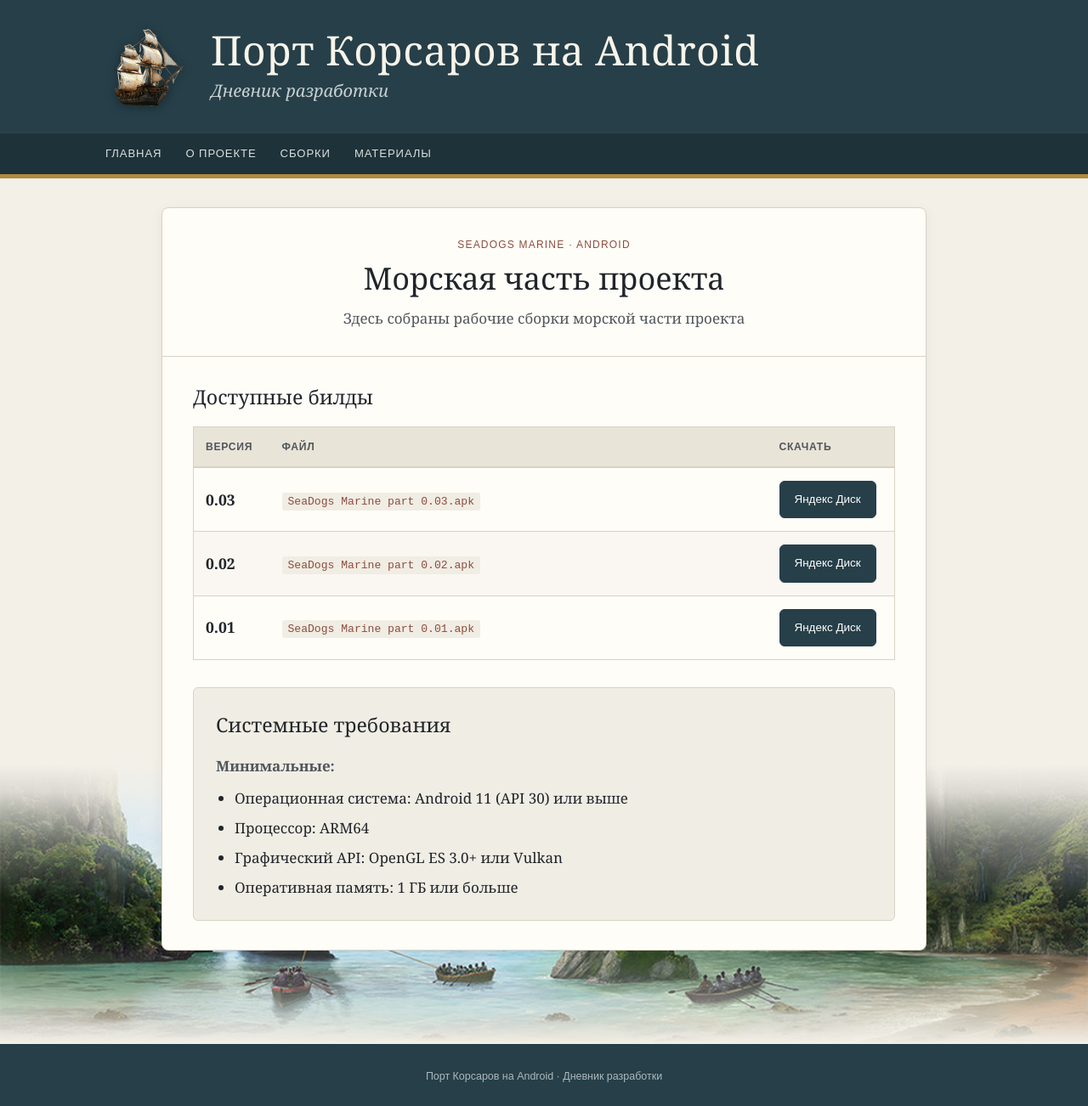
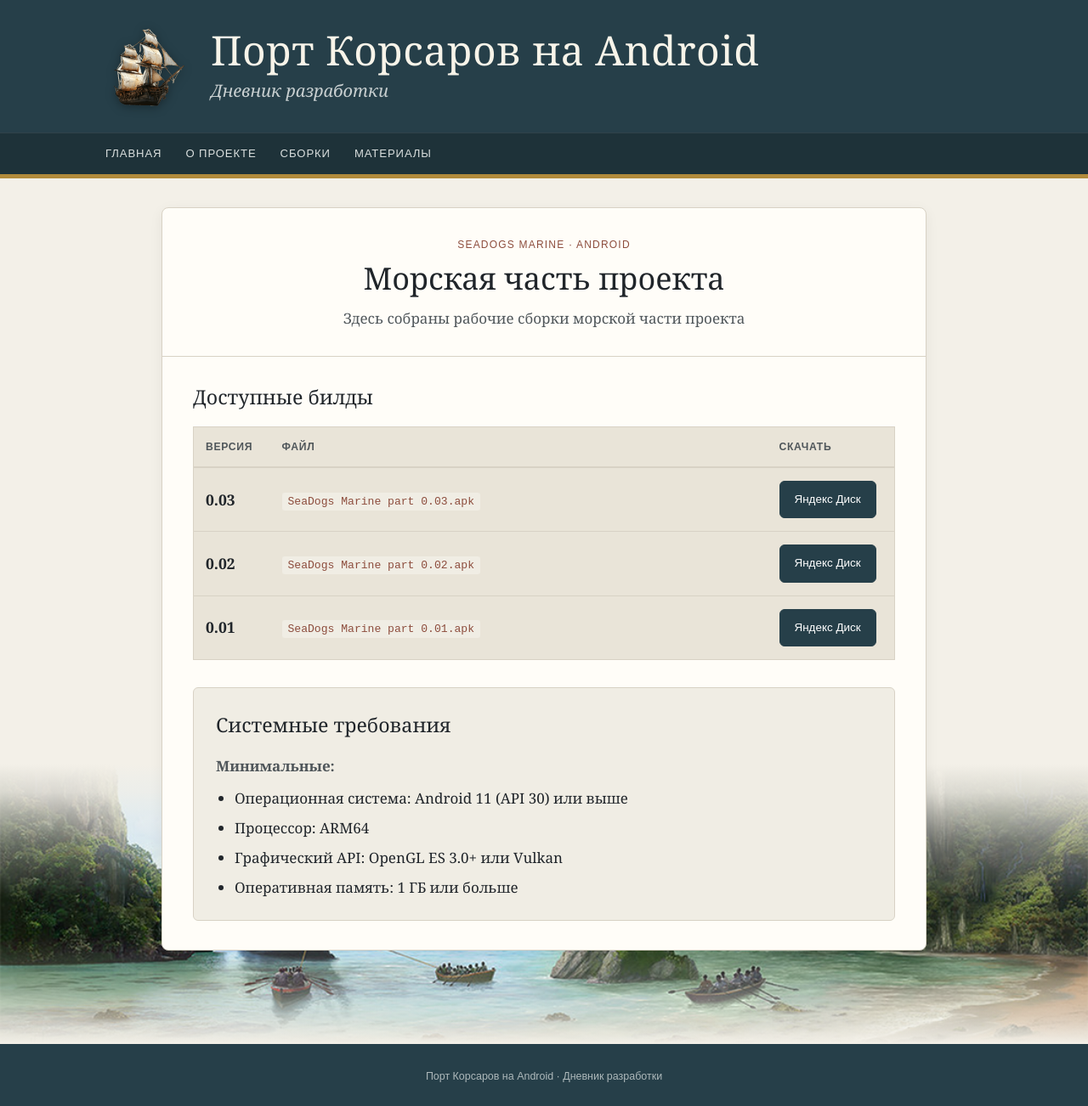
Before and after one commit to tislic/SeaDogsPort, a Jekyll site: the page built from сборки.md, in a window 1280 px wide. Shown: the whole page at 85% size. Built offline with Jekyll 4.4.1, drawn with Linux system fonts in a browser that asks for light colours.

Commit message:
Fix builds table row colors

```diff
--- a/assets/style.css
+++ b/assets/style.css
@@ -48,7 +48,7 @@
 
 /* ═══ СТРАНИЦА СБОРОК ═══ */
 .builds-page{max-width:900px;margin:0 auto;padding:0}.builds-header{padding:34px 36px 30px;text-align:center;border-bottom:1px solid var(--line)}.builds-header h2{font-size:2.25rem;font-weight:normal;line-height:1.15;margin-bottom:12px}.builds-header p{max-width:680px;margin:0 auto;color:#4f565a}.builds-section{padding:28px 36px 32px}.builds-section h3,.requirements h3{font-size:1.45rem;font-weight:normal;margin-bottom:16px}
-.builds-table-wrap{overflow-x:auto}.builds-table{width:100%;border-collapse:collapse;border:1px solid var(--line);font-size:.95rem}.builds-table th{padding:13px 14px;text-align:left;background:#e9e4d8;color:#4f565a;font-family:Arial,sans-serif;font-size:.76rem;text-transform:uppercase;letter-spacing:.7px;border-bottom:2px solid var(--line)}.builds-table td{padding:15px 14px;border-top:1px solid var(--line);vertical-align:middle}.builds-table tbody tr:nth-child(even){background:rgba(243,240,232,.45)}.builds-table tbody tr:hover{background:#f0ede4}.builds-table td:first-child{width:90px;font-size:1.1rem}.builds-table td:nth-child(2){width:auto}.builds-table td:last-child{width:150px}.builds-table code{background:#f0ede4;padding:3px 7px;border-radius:3px;color:var(--rust);font-family:'Courier New',monospace;font-size:.86em;white-space:nowrap}.builds-table .btn{white-space:nowrap}
+.builds-table-wrap{overflow-x:auto}.builds-table{width:100%;border-collapse:collapse;border:1px solid var(--line);font-size:.95rem}.builds-table th{padding:13px 14px;text-align:left;background:#e9e4d8;color:#4f565a;font-family:Arial,sans-serif;font-size:.76rem;text-transform:uppercase;letter-spacing:.7px;border-bottom:2px solid var(--line)}.builds-table td{padding:15px 14px;border-top:1px solid var(--line);vertical-align:middle}.builds-table tbody tr{background:#e9e4d8}.builds-table tbody tr:hover{background:#fff}.builds-table td:first-child{width:90px;font-size:1.1rem}.builds-table td:nth-child(2){width:auto}.builds-table td:last-child{width:150px}.builds-table code{background:#f0ede4;padding:3px 7px;border-radius:3px;color:var(--rust);font-family:'Courier New',monospace;font-size:.86em;white-space:nowrap}.builds-table .btn{white-space:nowrap}
 .requirements{margin:0 36px 34px;padding:24px 26px;background:#f0ede4;border:1px solid var(--line);border-radius:6px}.requirements-note{color:#4f565a;margin-bottom:10px}.requirements-list{margin:0;padding-left:22px}.requirements-list li{margin-bottom:7px}.requirements-list li:last-child{margin-bottom:0}.requirements-list strong{font-weight:normal}
 
 @media screen and (max-width:760px){
```
